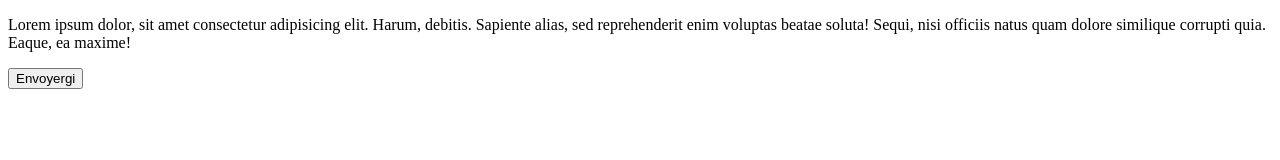
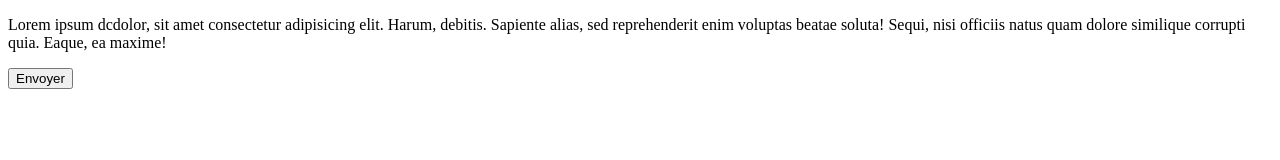
Before and after one commit to eliekouakou225/new-depot-git, a plain HTML site: page index.html in a window 1280 px wide. Drawn offline with Linux system fonts and the light colour scheme.

Commit message:
Nouveau M-A-

```diff
--- a/index.html
+++ b/index.html
@@ -9,9 +9,9 @@
 </head>
 
 <body>
-    <p>Lorem ipsum dolor, sit amet consectetur adipisicing elit. Harum, debitis. Sapiente alias, sed reprehenderit enim
+    <p>Lorem ipsum dcdolor, sit amet consectetur adipisicing elit. Harum, debitis. Sapiente alias, sed reprehenderit enim
         voluptas beatae soluta! Sequi, nisi officiis natus quam dolore similique corrupti quia. Eaque, ea maxime!</p>
-    <button>Envoyergi</button>
+    <button>Envoyer</button>
 </body>
 
 </html>
```
